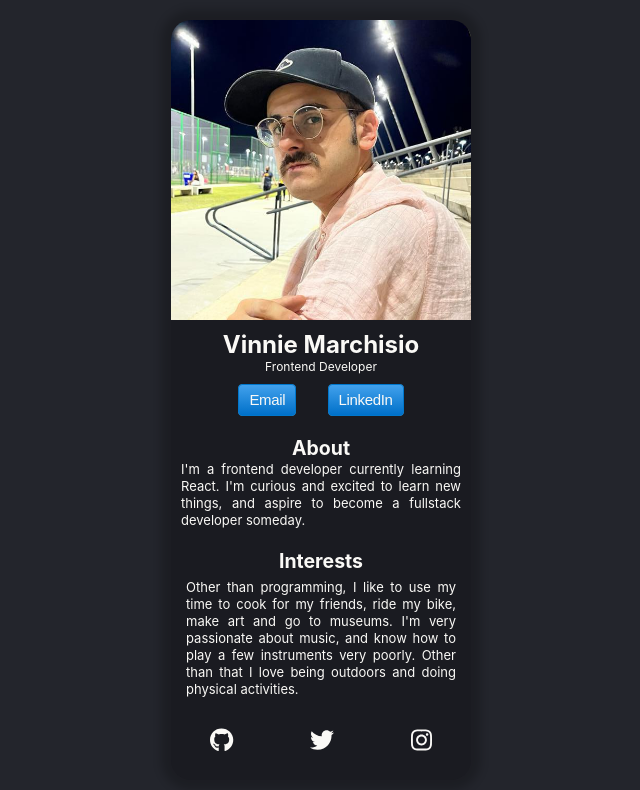
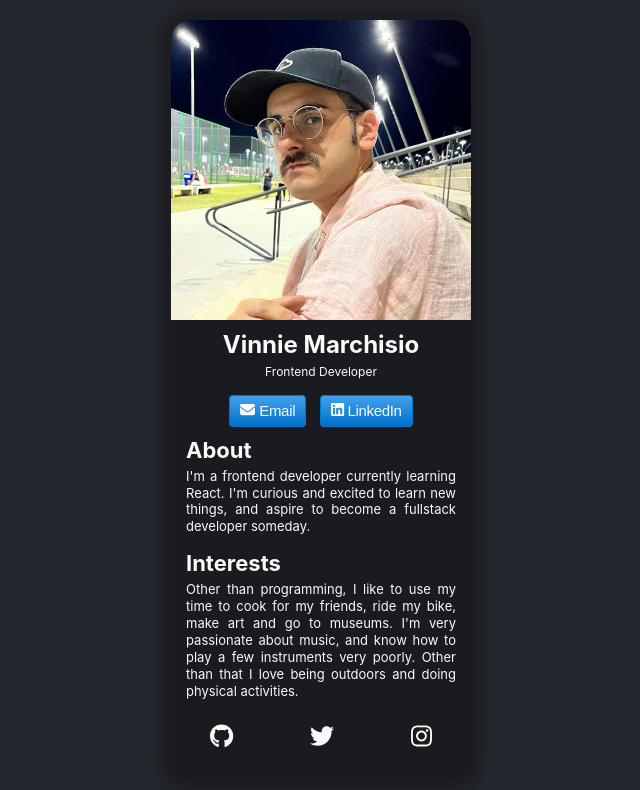
Before and after one commit to vmrchs/business-card, a React (Vite) app: page / in a window 1280 px wide. Shown: the top 790 px of the page, without its empty margins (319-959 px from the left). Built offline with nearby package versions, Linux system fonts and the light colour scheme.

Commit message:
done for now.

```diff
--- a/src/components/About.jsx
+++ b/src/components/About.jsx
@@ -3,7 +3,7 @@ import React from "react";
 export default function About() {
   return (
     <section className="about">
-      <h2>About</h2>
+      <h2 className="title">About</h2>
       <p>
         I'm a frontend developer currently learning React.{"\n"}I'm curious and
         excited to learn new things, and aspire to become a fullstack developer
--- a/src/components/Info.jsx
+++ b/src/components/Info.jsx
@@ -1,5 +1,8 @@
 import React from "react";
 import Me from "../assets/me.jpg";
+import { FontAwesomeIcon } from "@fortawesome/react-fontawesome";
+import { faEnvelope } from "@fortawesome/free-solid-svg-icons";
+import { faLinkedin } from "@fortawesome/free-brands-svg-icons";
 
 export default function Info() {
   return (
@@ -10,12 +13,12 @@ export default function Info() {
         <p className="stack">Frontend Developer</p>
         <div className="contact">
           <button>
-            <a href="mailto:vmrchs@gmail.com" className="mail-link">
-              Email
-            </a>
+            <FontAwesomeIcon icon={faEnvelope} />
+            <a href="mailto:vmrchs@gmail.com"> Email</a>
           </button>
           <button>
-            <a href="">LinkedIn</a>
+            <FontAwesomeIcon icon={faLinkedin} />
+            <a href=""> LinkedIn</a>
           </button>
         </div>
       </section>
--- a/src/components/Interests.jsx
+++ b/src/components/Interests.jsx
@@ -3,7 +3,7 @@ import React from "react";
 export default function Interests() {
   return (
     <section className="interests">
-      <h2>Interests</h2>
+      <h2 className="title">Interests</h2>
       <p>
         Other than programming, I like to use my time to cook for my friends,
         ride my bike, make art and go to museums. {"\n"} I'm very passionate
--- a/src/style.css
+++ b/src/style.css
@@ -27,9 +27,6 @@ body {
   border-radius: 20px;
 }
 
-.main-content {
-}
-
 .info {
   display: flex;
   align-items: center;
@@ -49,9 +46,6 @@ body {
   padding: 10px;
   align-items: center;
   justify-content: center;
-}
-
-.name {
 }
 
 .stack {
@@ -83,11 +77,11 @@ body {
   overflow: visible;
   padding: 4px 10px;
   text-align: center;
-  vertical-align: baseline;
   user-select: none;
   -webkit-user-select: none;
   touch-action: manipulation;
   white-space: nowrap;
+  transition: 0.3s;
 }
 
 .contact button a {
@@ -95,34 +89,36 @@ body {
   color: #faf9f6;
 }
 
+section p {
+  font-size: 13px;
+  line-height: 1.3;
+  text-align: justify;
+  padding: 5px 15px;
+}
+
+.title {
+  font-size: 22px;
+  text-align: left;
+  margin-left: 15px;
+}
+
 .about {
   display: flex;
   flex-direction: column;
-  align-items: center;
-  font-size: 13px;
-  line-height: 1.3;
-  text-align: justify;
-  padding: 10px;
+  /* align-items: center; */
 }
 
 .interests {
   display: flex;
   flex-direction: column;
-  align-items: center;
-  font-size: 13px;
-  line-height: 1.3;
-  text-align: justify;
-  padding: 10px;
-}
-
-.interests p {
-  padding: 5px;
+  margin-top: 10px;
+  /* align-items: center; */
 }
 
 footer {
   width: 100%;
   max-height: 10vh;
-  margin-top: 15px;
+  margin-top: 20px;
 }
 
 footer span {
```
